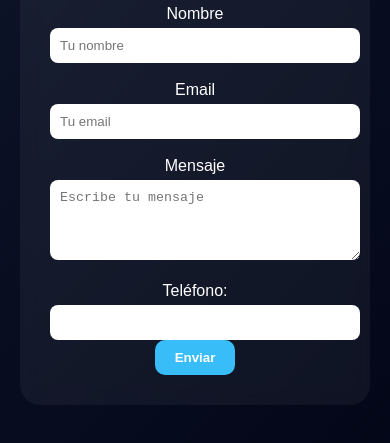
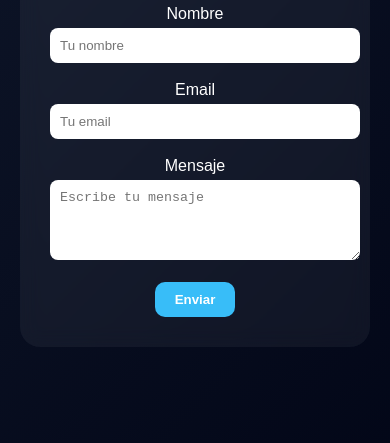
Before and after one commit to david18-pus/practica-web-git, a plain HTML site: page contact.html in a window 390 px wide. Shown: the part 327-770 px from the top of the page. Drawn offline with Linux system fonts and the light colour scheme; a web font is replaced by a local one.

Commit message:
Remove phone input from contact form

```diff
--- a/contact.html
+++ b/contact.html
@@ -48,9 +48,6 @@
                 <label>Mensaje</label><br>
                 <textarea placeholder="Escribe tu mensaje" rows="4" required></textarea><br><br>
 
-                <label>Teléfono:</label>
-	            <input type="tel" name="telefono"><br>
-
                 <button type="submit">Enviar</button>
             </form>
         </div>
```
